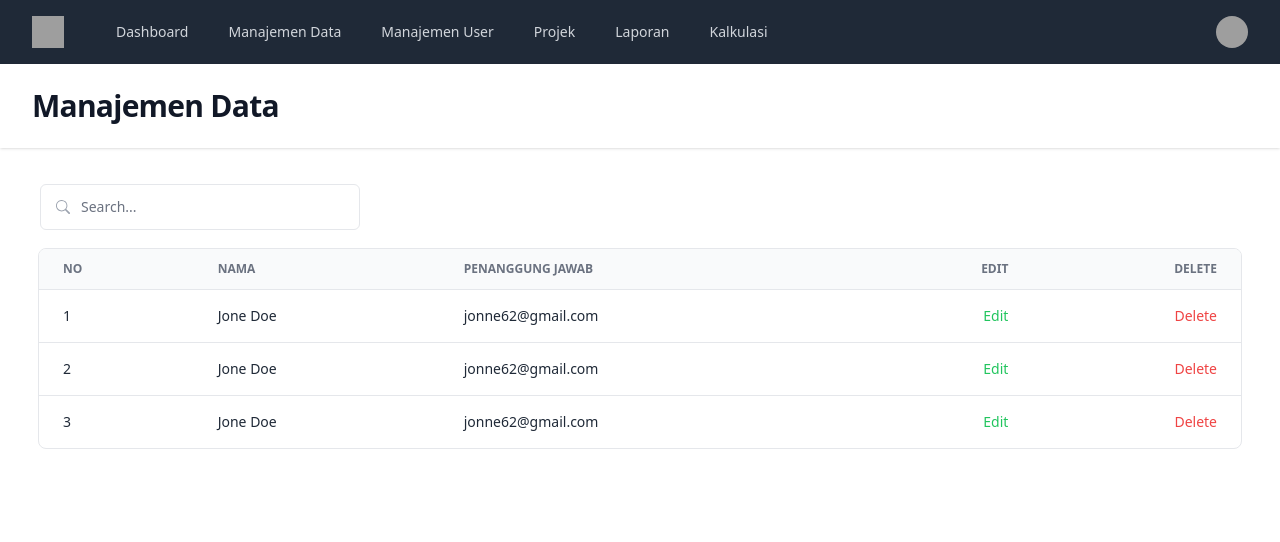
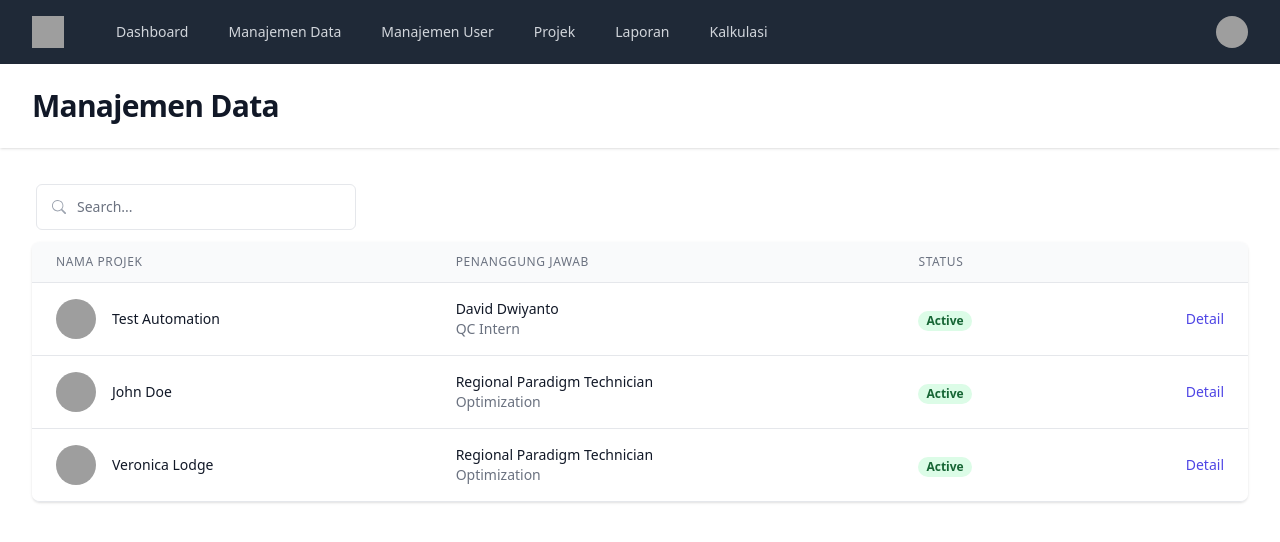
Before and after one commit to daviddvsjrgg/myle-project, a React (Create React App) app: page /manajemen-data in a window 1280 px wide. Shown: the top 542 px of the page. Built offline with nearby package versions, Linux system fonts and the light colour scheme; grey boxes are pictures that could not be loaded.

Commit message:
add tables user&data

```diff
--- a/src/pages/authPages/NavbarMenu/ManajemenData/ManajemenData.jsx
+++ b/src/pages/authPages/NavbarMenu/ManajemenData/ManajemenData.jsx
@@ -1,5 +1,33 @@
 import React from 'react'
 import Navbar from '../../../../components/Navbar/Navbar'
+
+const people = [
+  {
+    namaProjek: 'Test Automation',
+    nama: 'David Dwiyanto',
+    department: 'QC Intern',
+    role: 'Researcher',
+    email: 'jane.cooper@example.com',
+    image: 'https://bit.ly/33HnjK0',
+  },
+  {
+    namaProjek: 'John Doe',
+    nama: 'Regional Paradigm Technician',
+    department: 'Optimization',
+    role: 'Tester',
+    email: 'john.doe@example.com',
+    image: 'https://bit.ly/3I9nL2D',
+  },
+  {
+    namaProjek: 'Veronica Lodge',
+    nama: 'Regional Paradigm Technician',
+    department: 'Optimization',
+    role: ' Software Engineer',
+    email: 'veronica.lodge@example.com',
+    image: 'https://bit.ly/3vaOTe1',
+  },
+  // More people...
+];
 
 const ManajemenData = () => {
   return (
@@ -16,15 +44,16 @@ const ManajemenData = () => {
         <div className="mx-auto max-w-7xl py-6 sm:px-6 lg:px-8">
 
         <div className="flex flex-col">
-            <div className="overflow-x-auto">
-                    <div className="py-3 pl-2">
-                        <div className="relative max-w-xs">
+        <div className="-my-2 overflow-x-auto sm:-mx-6 lg:-mx-8">
+
+        <div className="py-2 align-middle inline-block min-w-full sm:px-6 lg:px-8">
+                        <div className="relative max-w-xs py-3 ml-1">
                             <label htmlFor="hs-table-search" className="sr-only">
                                 Search
                             </label>
                             <input
                                 type="text"
-                                name="hs-table-search"
+                                namaProjek="hs-table-search"
                                 id="hs-table-search"
                                 className="block w-full p-3 pl-10 text-sm border-gray-200 rounded-md focus:border-blue-500 focus:ring-blue-500 dark:bg-gray-800 dark:border-gray-700 dark:text-gray-400"
                                 placeholder="Search..."
@@ -42,134 +71,72 @@ const ManajemenData = () => {
                                 </svg>
                             </div>
                         </div>
-                    </div>
-                <div className="p-1.5 w-full inline-block align-middle">
-                    <div className="overflow-hidden border rounded-lg">
-
-
+          <div className="shadow overflow-hidden border-b border-gray-200 sm:rounded-lg">
             <table className="min-w-full divide-y divide-gray-200">
               <thead className="bg-gray-50">
                 <tr>
                   <th
                     scope="col"
-                                        className="px-6 py-3 text-xs font-bold text-left text-gray-500 uppercase "
+                    className="px-6 py-3 text-left text-xs font-medium text-gray-500 uppercase tracking-wider"
                   >
-                                        No
+                    Nama Projek
                   </th>
                   <th
                     scope="col"
-                                        className="px-6 py-3 text-xs font-bold text-left text-gray-500 uppercase "
-                                    >
-                                        Nama
-                                    </th>
-                                    <th
-                                        scope="col"
-                                        className="px-6 py-3 text-xs font-bold text-left text-gray-500 uppercase "
+                    className="px-6 py-3 text-left text-xs font-medium text-gray-500 uppercase tracking-wider"
                   >
                     Penanggung Jawab
                   </th>
                   <th
                     scope="col"
-                                        className="px-6 py-3 text-xs font-bold text-right text-gray-500 uppercase "
+                    className="px-6 py-3 text-left text-xs font-medium text-gray-500 uppercase tracking-wider"
                   >
-                                        Edit
+                    Status
                   </th>
-                                    <th
-                                        scope="col"
-                                        className="px-6 py-3 text-xs font-bold text-right text-gray-500 uppercase "
-                                    >
-                                        Delete
+                  <th scope="col" className="relative px-6 py-3">
+                    <span className="sr-only">Edit</span>
                   </th>
                 </tr>
               </thead>
-                            <tbody className="divide-y divide-gray-200">
-                                <tr>
-                                    <td className="px-6 py-4 text-sm font-medium text-gray-800 whitespace-nowrap">
-                                        1
+              <tbody className="bg-white divide-y divide-gray-200">
+                {people.map(person => (
+                  <tr key={person.email}>
+                    <td className="px-6 py-4 whitespace-nowrap">
+                      <div className="flex items-center">
+                        <div className="flex-shrink-0 h-10 w-10">
+                          <img className="h-10 w-10 rounded-full" src={person.image} alt="" />
+                        </div>
+                        <div className="ml-4">
+                          <div className="text-sm font-medium text-gray-900">{person.namaProjek}</div>
+                        </div>
+                      </div>
                     </td>
-                                    <td className="px-6 py-4 text-sm text-gray-800 whitespace-nowrap">
-                                        Jone Doe
+                    <td className="px-6 py-4 whitespace-nowrap">
+                      <div className="text-sm text-gray-900">{person.nama}</div>
+                      <div className="text-sm text-gray-500">{person.department}</div>
                     </td>
-                                    <td className="px-6 py-4 text-sm text-gray-800 whitespace-nowrap">
-                                        jonne62@gmail.com
+                    <td className="px-6 py-4 whitespace-nowrap">
+                      <span
+                        className="px-2 inline-flex text-xs leading-5
+                      font-semibold rounded-full bg-green-100 text-green-800"
+                      >
+                        Active
+                      </span>
                     </td>
-                                    <td className="px-6 py-4 text-sm font-medium text-right whitespace-nowrap">
-                                        <a
-                                            className="text-green-500 hover:text-green-700"
-                                            href="/manajemen-data"
-                                        >
-                                            Edit
-                                        </a>
-                                    </td>
-                                    <td className="px-6 py-4 text-sm font-medium text-right whitespace-nowrap">
-                                        <a
-                                            className="text-red-500 hover:text-red-700"
-                                            href="/manajemen-data"
-                                        >
-                                            Delete
+                    <td className="px-6 py-4 whitespace-nowrap text-right text-sm font-medium">
+                      <a href="/manajemen-data" className="text-indigo-600 hover:text-indigo-900">
+                        Detail
                       </a>
                     </td>
                   </tr>
-                                <tr>
-                                    <td className="px-6 py-4 text-sm font-medium text-gray-800 whitespace-nowrap">
-                                        2
-                                    </td>
-                                    <td className="px-6 py-4 text-sm text-gray-800 whitespace-nowrap">
-                                        Jone Doe
-                                    </td>
-                                    <td className="px-6 py-4 text-sm text-gray-800 whitespace-nowrap">
-                                        jonne62@gmail.com
-                                    </td>
-                                    <td className="px-6 py-4 text-sm font-medium text-right whitespace-nowrap">
-                                        <a
-                                            className="text-green-500 hover:text-green-700"
-                                            href="/manajemen-data"
-                                        >
-                                            Edit
-                                        </a>
-                                    </td>
-                                    <td className="px-6 py-4 text-sm font-medium text-right whitespace-nowrap">
-                                        <a
-                                            className="text-red-500 hover:text-red-700"
-                                            href="/manajemen-data"
-                                        >
-                                            Delete
-                                        </a>
-                                    </td>
-                                </tr>
-                                <tr>
-                                    <td className="px-6 py-4 text-sm font-medium text-gray-800 whitespace-nowrap">
-                                        3
-                                    </td>
-                                    <td className="px-6 py-4 text-sm text-gray-800 whitespace-nowrap">
-                                        Jone Doe
-                                    </td>
-                                    <td className="px-6 py-4 text-sm text-gray-800 whitespace-nowrap">
-                                        jonne62@gmail.com
-                                    </td>
-                                    <td className="px-6 py-4 text-sm font-medium text-right whitespace-nowrap">
-                                        <a
-                                            className="text-green-500 hover:text-green-700"
-                                            href="/manajemen-data"
-                                        >
-                                            Edit
-                                        </a>
-                                    </td>
-                                    <td className="px-6 py-4 text-sm font-medium text-right whitespace-nowrap">
-                                        <a
-                                            className="text-red-500 hover:text-red-700"
-                                            href="/manajemen-data"
-                                        >
-                                            Delete
-                                        </a>
-                                    </td>
-                                </tr>
+                ))}
               </tbody>
             </table>
           </div>
         </div>
       </div>
     </div>
+
 
         </div>
       </main>
--- a/src/pages/authPages/NavbarMenu/ManajemenUser/ManajemenUser.jsx
+++ b/src/pages/authPages/NavbarMenu/ManajemenUser/ManajemenUser.jsx
@@ -44,7 +44,7 @@ const ManajemenUser = () => {
         <div className="mx-auto max-w-7xl py-6 sm:px-6 lg:px-8">
 
         <div className="flex flex-col">
-      <div className="-my-2 overflow-x-auto sm:-mx-6 lg:-mx-8">
+        <div className="-my-2 overflow-x-auto sm:-mx-6 lg:-mx-8">
 
         <div className="py-2 align-middle inline-block min-w-full sm:px-6 lg:px-8">
                         <div className="relative max-w-xs py-3 ml-1">
@@ -91,12 +91,6 @@ const ManajemenUser = () => {
                     scope="col"
                     className="px-6 py-3 text-left text-xs font-medium text-gray-500 uppercase tracking-wider"
                   >
-                    Status
-                  </th>
-                  <th
-                    scope="col"
-                    className="px-6 py-3 text-left text-xs font-medium text-gray-500 uppercase tracking-wider"
-                  >
                     Role
                   </th>
                   <th scope="col" className="relative px-6 py-3">
@@ -122,20 +116,12 @@ const ManajemenUser = () => {
                       <div className="text-sm text-gray-900">{person.title}</div>
                       <div className="text-sm text-gray-500">{person.department}</div>
                     </td>
-                    <td className="px-6 py-4 whitespace-nowrap">
-                      <span
-                        className="px-2 inline-flex text-xs leading-5
-                      font-semibold rounded-full bg-green-100 text-green-800"
-                      >
-                        Active
-                      </span>
-                    </td>
                     <td className="px-6 py-4 whitespace-nowrap text-sm text-gray-500">
                       {person.role}
                     </td>
                     <td className="px-6 py-4 whitespace-nowrap text-right text-sm font-medium">
                       <a href="/manajemen-user" className="text-indigo-600 hover:text-indigo-900">
-                        Edit
+                        Detail
                       </a>
                     </td>
                   </tr>
```
Lines whose indentation alone changed are shown as unchanged.
